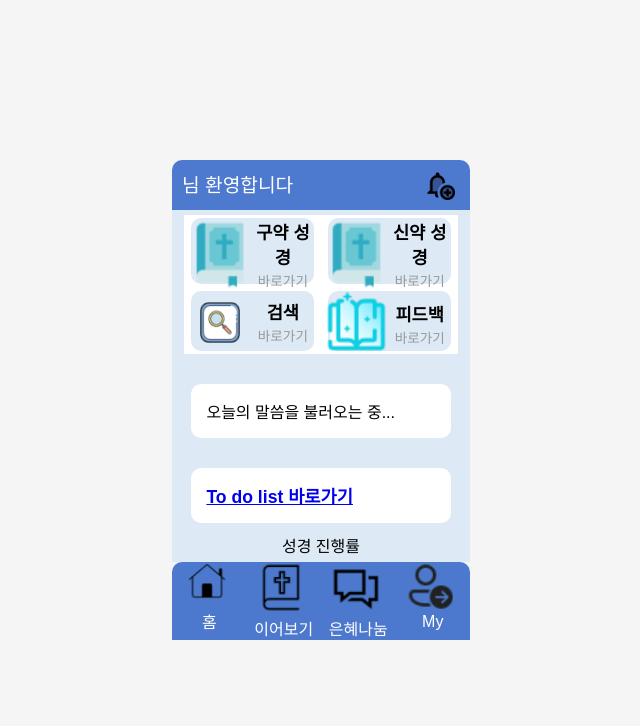
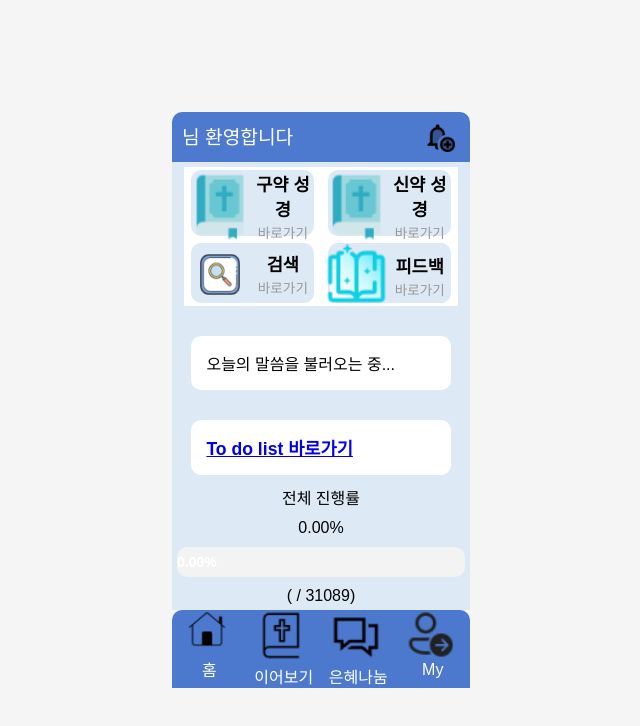
Before and after one commit to Hoya0718/Hoya0718-BibleTodolistC, a React (Create React App) app in the folder bibletodolist/: page /basic in a window 1280 px wide. Shown: the top 726 px of the page, without its empty margins (319-959 px from the left). Built offline with nearby package versions, Linux system fonts and the light colour scheme; no server answers.

Commit message:
진행률 프로그래스 바 구현 2024-11-25 23:00

```diff
--- a/bibletodolist/src/Components/Main/Main.js
+++ b/bibletodolist/src/Components/Main/Main.js
@@ -1,19 +1,22 @@
 import React, { useEffect, useState } from "react";
 import { Link } from "react-router-dom";
 
-import alarm from '../../img/alarm.png'
-import biblebook from '../../img/biblebook.png'
-import bookmark from '../../img/bookmark.png'
-import glasses from '../../img/glasses.png'
+import alarm from '../../img/alarm.png';
+import biblebook from '../../img/biblebook.png';
+import bookmark from '../../img/bookmark.png';
+import glasses from '../../img/glasses.png';
+import ProgressBar from './ProgressBar';
 
-import './Main.css'
+import './Main.css';
 
 const Main = () => {
-
     const userId = sessionStorage.getItem('user_id');
     const userRole = sessionStorage.getItem('user_role');
     const [bible, setBible] = useState({});
+    const [totalReading, setTotalReading] = useState("");
+    const [totalProgress, setTotalProgress] = useState({});
 
+    // 오늘의 성경 데이터를 가져오는 useEffect
     useEffect(() => {
         fetch("/api/todayBible")
             .then(res => res.json())
@@ -22,7 +25,50 @@ const Main = () => {
                 setBible(data);
             })
             .catch(error => console.error('Error fetching Bible data:', error));
-    }, []);  // empty dependency array ensures this runs only once when the component mounts
+    }, []); // 빈 배열을 넣어서 컴포넌트가 마운트될 때 한 번만 호출
+
+    // 전체 진행률 데이터를 가져오는 useEffect
+    useEffect(() => {
+        if (userId) { // userId가 존재하는 경우에만 호출
+            fetch("/api/totalReading", {
+                method: "POST",
+                headers: {
+                    "Content-Type": "application/json; charset=utf-8"
+                },
+                body: JSON.stringify({ user_id: userId })
+            })
+                .then(res => res.json())
+                .then(data => {
+                    console.log(data);
+                    setTotalReading(data);
+                })
+                .catch(error => console.error('Error fetching total reading data:', error));
+        }
+    }, []);
+
+    // 진행률 데이터 가져오는 useEffect
+    useEffect(() => {
+        if (userId) { // userId가 존재하는 경우에만 호출
+            fetch("/api/totalProgress", {
+                method: "POST",
+                headers: {
+                    "Content-Type": "application/json; charset=utf-8"
+                },
+                body: JSON.stringify({ user_id: userId })
+            })
+                .then(res => res.json())
+                .then(data => {
+                    console.log(data);
+                    setTotalProgress(data); // 전체 진행률 상태 업데이트
+                })
+                .catch(error => console.error('Error fetching total progress data:', error));
+        }
+    }, [userId]);
+
+    // '0.33'과 같은 문자열을 숫자로 변환하고 소수점 2자리로 포맷
+    const formattedProgress = totalProgress.progress_bar
+      ? parseFloat(totalProgress.progress_bar).toFixed(2)
+      : "0.00";
 
     return (
         <div className="fullFrame">
@@ -114,8 +160,10 @@ const Main = () => {
                         </div>
                     </Link>
                 </div>
-
-                <div>성경 진행률</div>
+                <div>전체 진행률</div>
+                <div>{formattedProgress}%</div>
+                <ProgressBar progress={formattedProgress} />
+                <div>({totalReading.count} / 31089)</div>
             </div>
         </div>
     );
--- /dev/null
+++ b/bibletodolist/src/Components/Main/ProgressBar.css
@@ -0,0 +1,25 @@
+/* 프로그레스 바 컨테이너 */
+.progress-bar-container {
+    width: 100%;
+    background-color: #f3f3f3;
+    border-radius: 10px;
+    height: 30px;
+    overflow: hidden;
+  }
+
+  /* 프로그레스 바 */
+  .progress-bar {
+    height: 100%;
+    background-color: #4caf50; /* 바의 색상 */
+    text-align: center;
+    color: white;
+    line-height: 30px; /* 텍스트 수평 중앙 배치 */
+    font-weight: bold;
+    border-radius: 10px 0 0 10px;
+    transition: width 0.3s ease;
+  }
+
+  /* 텍스트 스타일 */
+  .progress-text {
+    font-size: 14px;
+  }
--- /dev/null
+++ b/bibletodolist/src/Components/Main/ProgressBar.js
@@ -0,0 +1,16 @@
+import React from 'react';
+import './ProgressBar.css';
+
+const ProgressBar = ({ progress }) => {
+  const progressValue = parseFloat(progress); // progress가 문자열일 경우 숫자로 변환
+
+  return (
+    <div className="progress-bar-container">
+      <div className="progress-bar" style={{ width: `${progressValue}%` }}>
+        <span className="progress-text">{progressValue.toFixed(2)}%</span>
+      </div>
+    </div>
+  );
+};
+
+export default ProgressBar;
```
